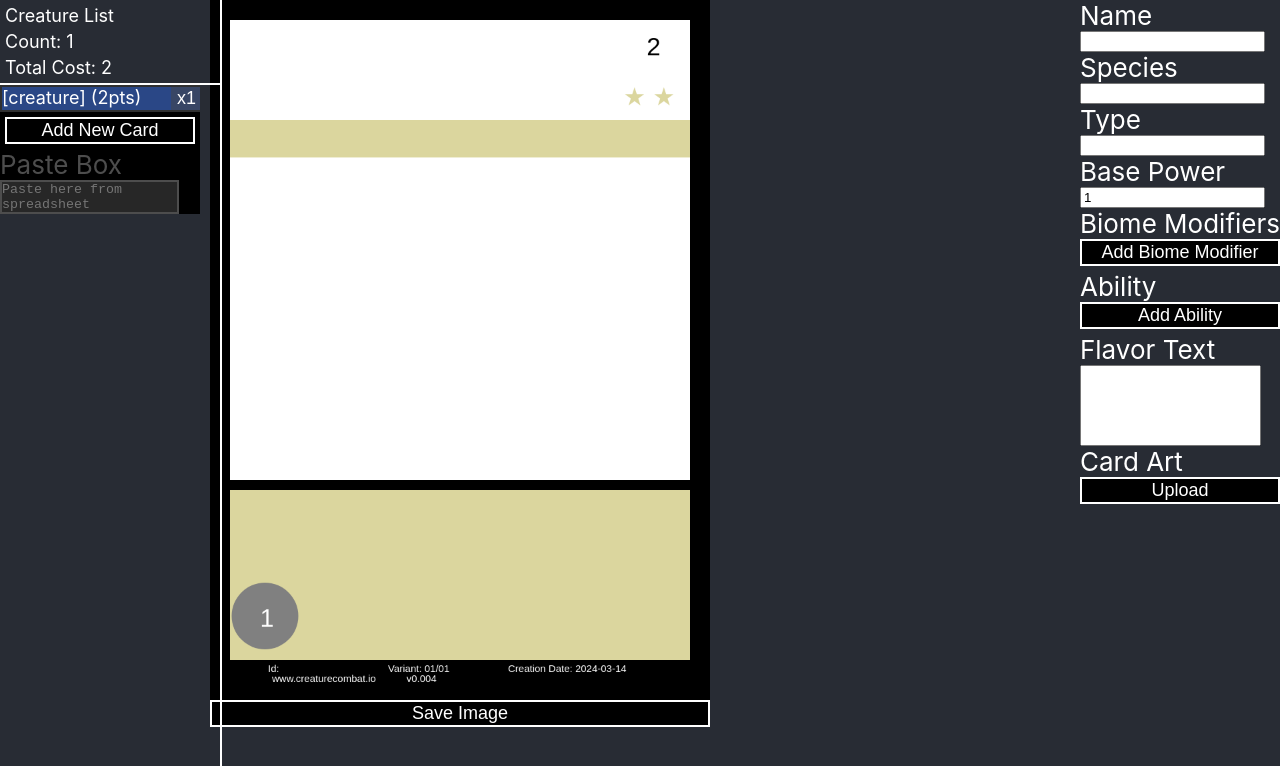
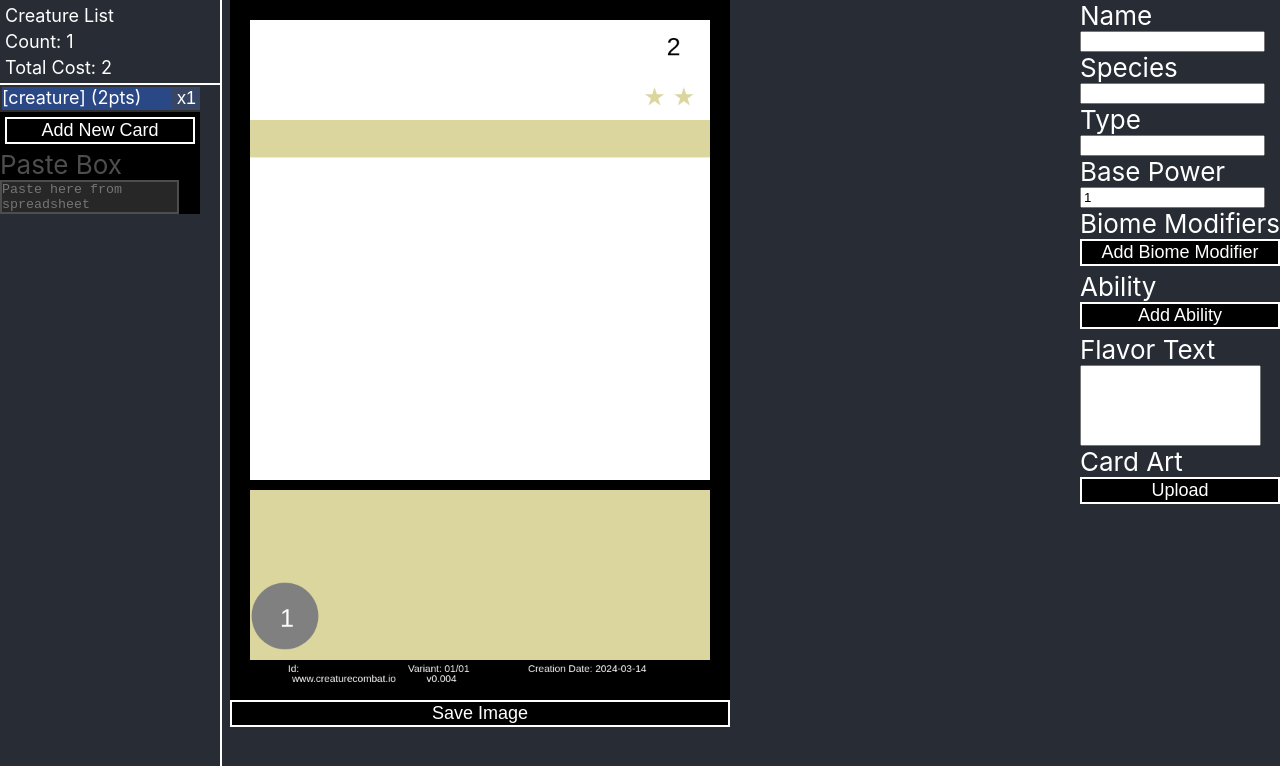
Before and after one commit to shieldgenerator7/CreatureCombat, a React (Create React App) app in the folder CardGenerator/react-canvas-draw/: page / in a window 1280 px wide. Shown: the top 766 px of the page. Built offline with nearby package versions, Linux system fonts and the light colour scheme.

Commit message:
Fix bug: card list overlapping card canvas

```diff
--- a/CardGenerator/react-canvas-draw/src/App.css
+++ b/CardGenerator/react-canvas-draw/src/App.css
@@ -157,7 +157,7 @@
 
 .cardPanel {
     position: absolute;
-    left: 210px;
+    left: 230px;
 }
 
 .cvsCard {
```
